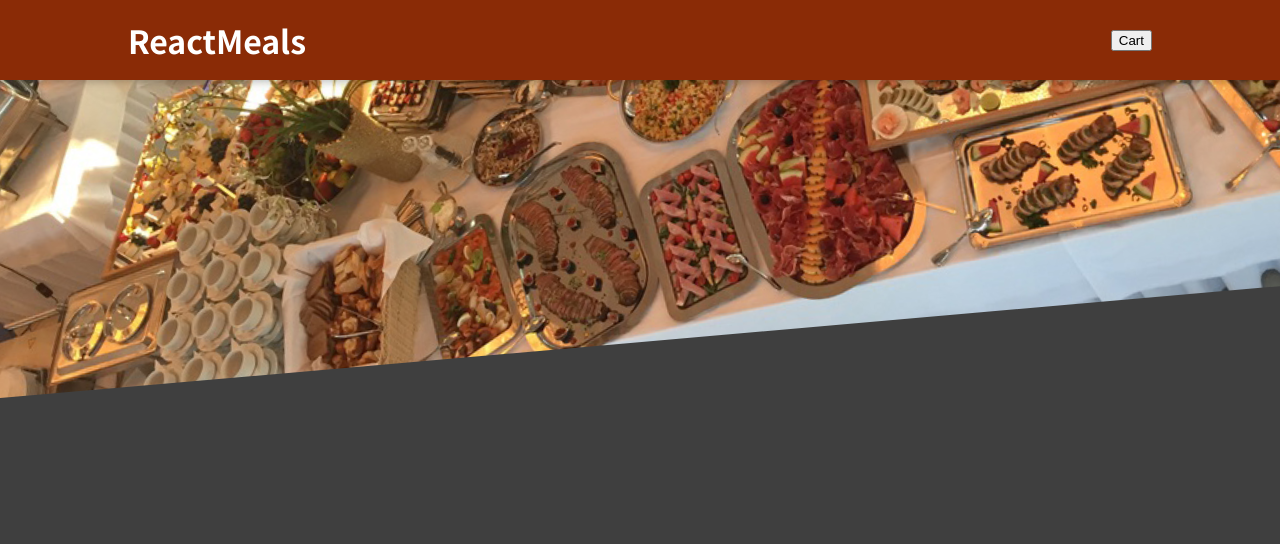
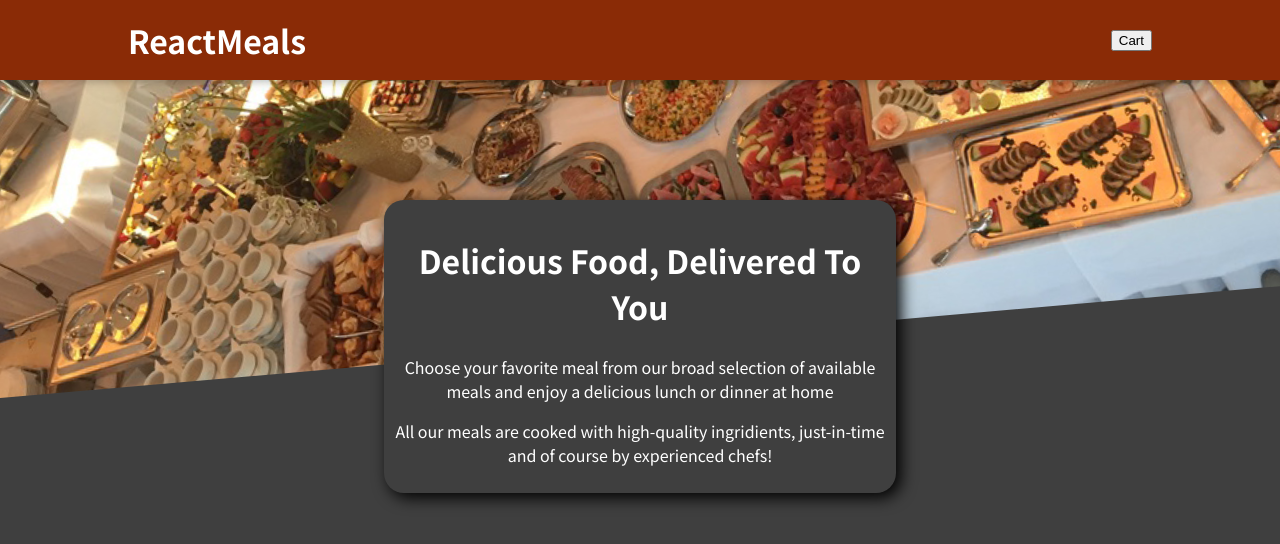
Before and after one commit to Rajesh01-star/restaurant101, a React (Create React App) app: page / in a window 1280 px wide. Shown: the top 544 px of the page. Built offline with nearby package versions, Linux system fonts and the light colour scheme.

Commit message:
summary added

```diff
--- a/src/App.js
+++ b/src/App.js
@@ -1,9 +1,11 @@
 import Header from "./components/Layout/Header";
+import Summary from "./components/Layout/Summary";
 
 function App() {
   return (
     <div>
       <Header />
+      <Summary />
     </div>
   );
 }
--- /dev/null
+++ b/src/components/Layout/Summary.jsx
@@ -0,0 +1,22 @@
+import React, { Component } from "react";
+import classes from "./Summary.module.css";
+
+export default class Summary extends Component {
+  render() {
+    return (
+      <section>
+        <div className={classes.container}>
+          <h2>Delicious Food, Delivered To You</h2>
+          <p>
+            Choose your favorite meal from our broad selection of available
+            meals and enjoy a delicious lunch or dinner at home
+          </p>
+          <p>
+            All our meals are cooked with high-quality ingridients, just-in-time
+            and of course by experienced chefs!
+          </p>
+        </div>
+      </section>
+    );
+  }
+}
--- /dev/null
+++ b/src/components/Layout/Summary.module.css
@@ -0,0 +1,19 @@
+section{
+    width: 100%;
+    display: flex;
+    justify-content: center;
+}
+.container {
+    padding: 10px;
+  border-radius: 20px;
+  background-color: #3f3f3f;
+  color: white;
+  position: absolute;
+  width: 40%;
+  box-shadow: 0.3em 0.3em 1em black;
+  text-align: center;
+  top: 25%;
+}
+.container > h2{
+    font-size: xx-large;
+}
```
